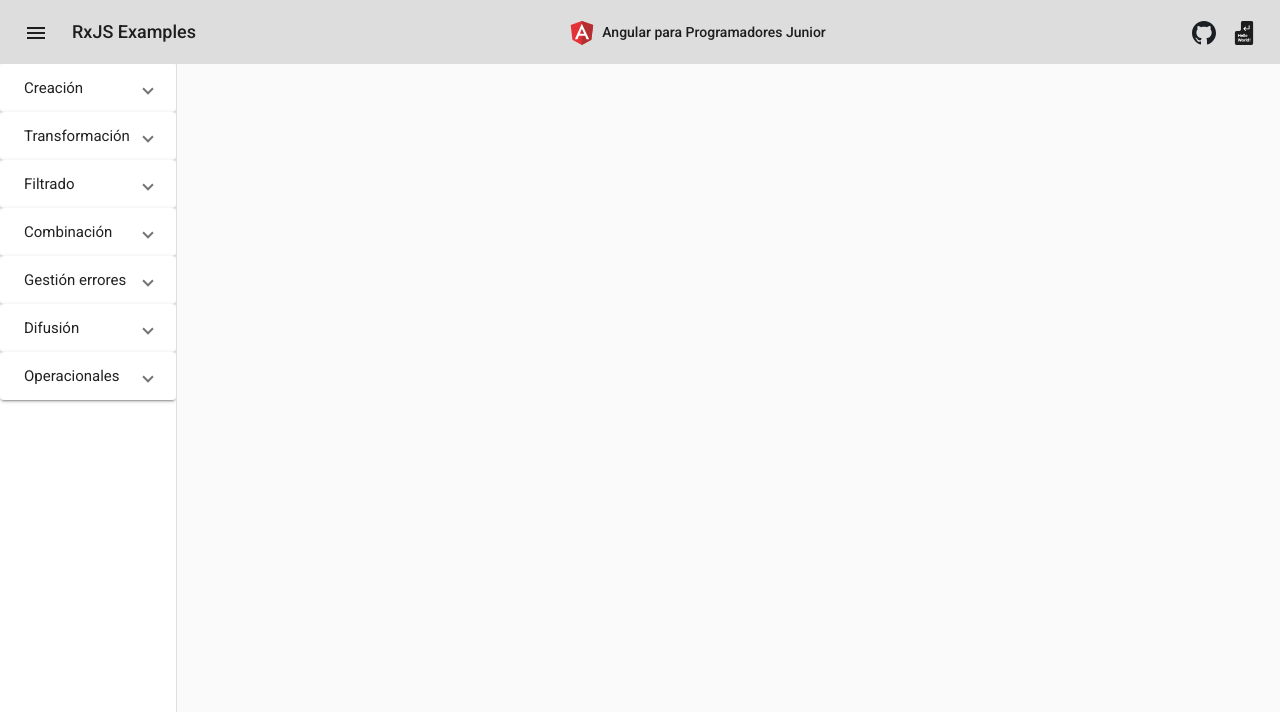
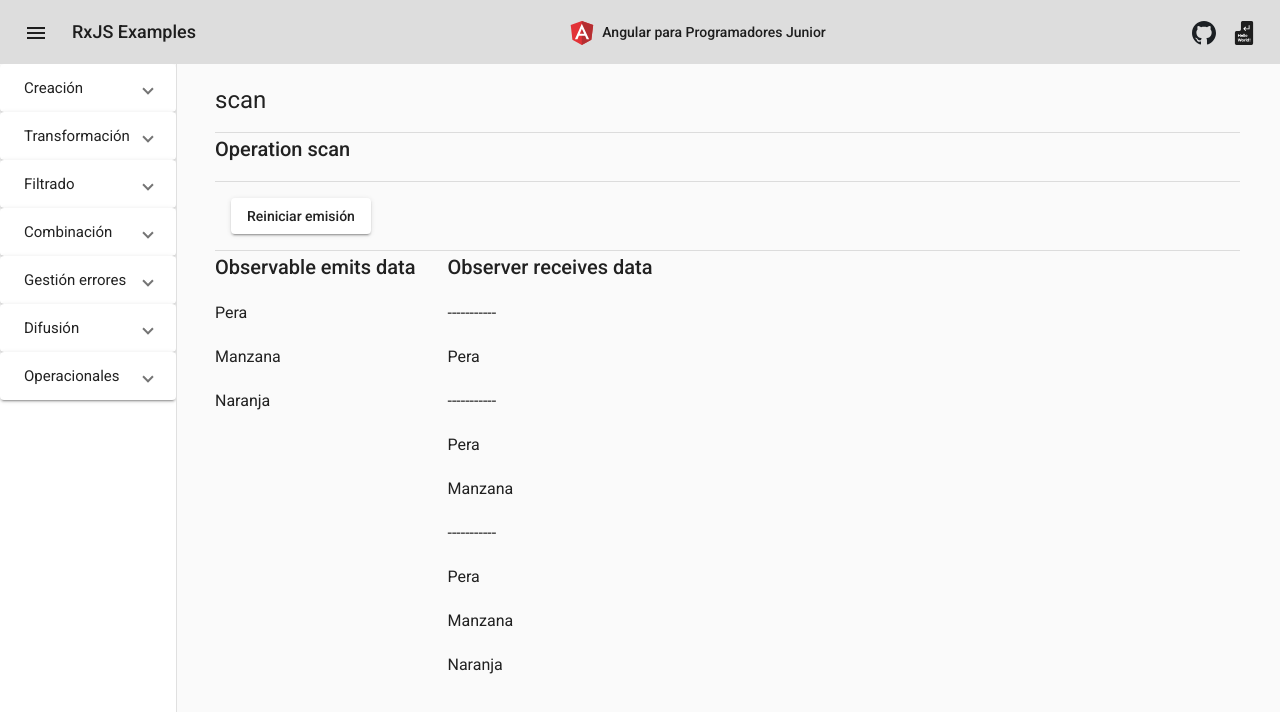
Before and after one commit to hello-world-capitanes/rxjs, an Angular app: page /scan in a window 1280 px wide. Before the commit this address led to /. Shown: the top 712 px of the page. Built offline with nearby package versions, Linux system fonts and the light colour scheme.

Commit message:
scan operator

```diff
--- a/src/app/app-routing.module.ts
+++ b/src/app/app-routing.module.ts
@@ -13,6 +13,7 @@ import { ConcatMapOperatorComponent } from './components/operators/transformatio
 import { MapOperatorComponent } from './components/operators/transformation/map-operator/map-operator.component';
 import { MapToOperatorComponent } from './components/operators/transformation/map-to-operator/map-to-operator.component';
 import { MergeMapOperatorComponent } from './components/operators/transformation/merge-map-operator/merge-map-operator.component';
+import { ScanOperatorComponent } from './components/operators/transformation/scan-operator/scan-operator.component';
 import { SwitchMapOperatorComponent } from './components/operators/transformation/switch-map-operator/switch-map-operator.component';
 
 
@@ -29,6 +30,7 @@ const routes: Routes = [
   { path: 'concatMap', component: ConcatMapOperatorComponent },
   { path: 'mergeMap', component: MergeMapOperatorComponent },
   { path: 'switchMap', component: SwitchMapOperatorComponent },
+  { path: 'scan', component: ScanOperatorComponent },
 
 
   { path: 'filter', component: FilterOperatorComponent },
--- a/src/app/app.module.ts
+++ b/src/app/app.module.ts
@@ -23,6 +23,7 @@ import { BufferOperatorComponent } from './components/operators/transformation/b
 import { ConcatMapOperatorComponent } from './components/operators/transformation/concat-map-operator/concat-map-operator.component';
 import { MergeMapOperatorComponent } from './components/operators/transformation/merge-map-operator/merge-map-operator.component';
 import { SwitchMapOperatorComponent } from './components/operators/transformation/switch-map-operator/switch-map-operator.component';
+import { ScanOperatorComponent } from './components/operators/transformation/scan-operator/scan-operator.component';
 
 
 
@@ -44,6 +45,7 @@ import { SwitchMapOperatorComponent } from './components/operators/transformatio
     ConcatMapOperatorComponent,
     MergeMapOperatorComponent,
     SwitchMapOperatorComponent,
+    ScanOperatorComponent,
   ],
   imports: [
     BrowserModule,
--- /dev/null
+++ b/src/app/components/operators/transformation/scan-operator/scan-operator.component.html
@@ -0,0 +1,23 @@
+<h1>scan</h1>
+<mat-divider></mat-divider>
+<h2>Operation scan</h2>
+<h3></h3>
+<mat-divider></mat-divider>
+<app-init-button (onClickButton)="onClickButton()"></app-init-button>
+<mat-divider></mat-divider>
+
+<div class="compare">
+  <div>
+    <h2>Observable emits data</h2>
+    <ng-container *ngFor="let value of initialData">
+      <h3>{{ value }}</h3>
+    </ng-container>
+  </div>
+
+  <div>
+    <h2>Observer receives data</h2>
+    <ng-container *ngFor="let value of data">
+      <h3>{{ value }}</h3>
+    </ng-container>
+  </div>
+</div>
--- /dev/null
+++ b/src/app/components/operators/transformation/scan-operator/scan-operator.component.ts
@@ -0,0 +1,38 @@
+import { Component, OnInit } from '@angular/core';
+import { of, scan, tap } from 'rxjs';
+
+@Component({
+  selector: 'app-scan-operator',
+  templateUrl: './scan-operator.component.html',
+  styleUrls: ['./scan-operator.component.scss']
+})
+export class ScanOperatorComponent implements OnInit {
+  data: string[] = []
+  initialData: string[] = []
+
+  constructor() {}
+
+  ngOnInit(): void {
+    this.observableCreation()
+  }
+
+  onClickButton() {
+    this.initialData = []
+    this.data = []
+    setTimeout(() => {
+      this.observableCreation();
+    }, 2000);
+  }
+
+  observableCreation() {
+    const stream$ = of('Pera', 'Manzana', 'Naranja');
+
+    stream$.pipe(
+      tap(fruit => this.initialData = [...this.initialData, fruit]),
+      scan((list, fruit) =>  [...list, fruit]
+      , ['']))
+      .subscribe((scanResult: string[]) => this.data = [...this.data, '-----------',...scanResult])
+  }
+
+
+}
```
Also changed, not shown: src/app/components/operators/transformation/scan-operator/scan-operator.component.scss (added), 1 other file (tests, documents, lock files or other folders).
